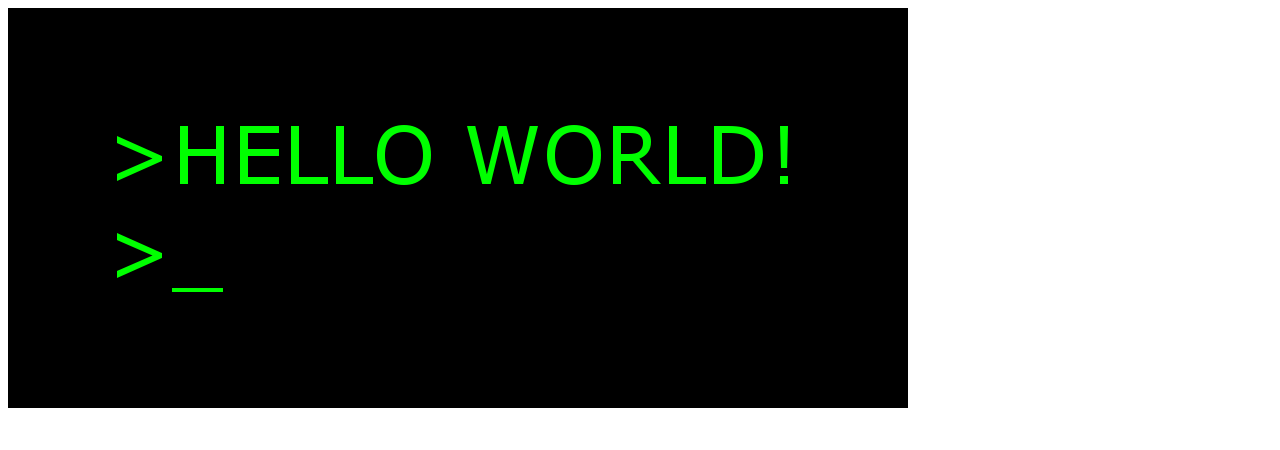
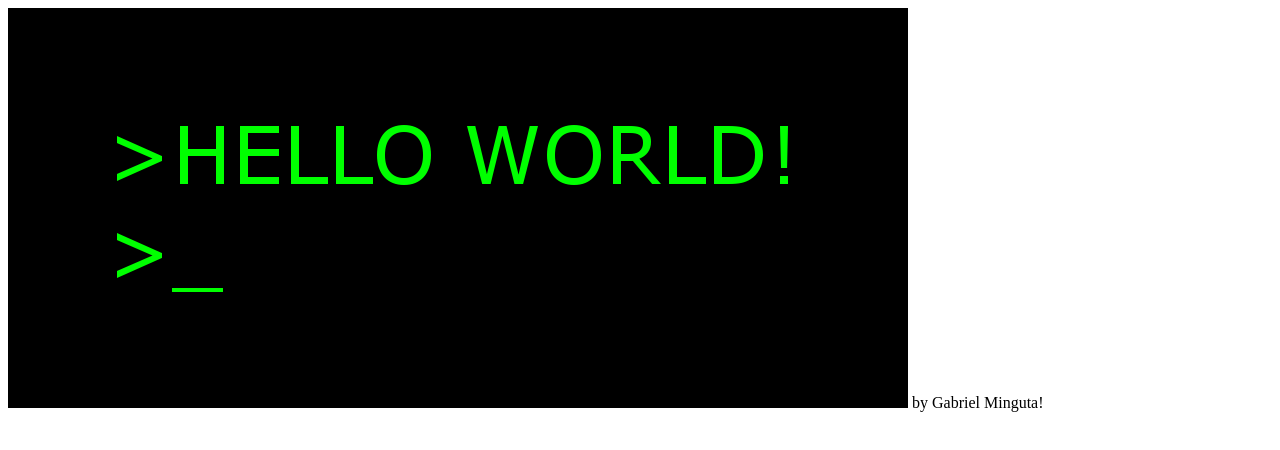
Before and after one commit to minguta/teste, a plain HTML site: page index.html in a window 1280 px wide. Drawn offline with Linux system fonts and the light colour scheme.

Commit message:
Signature

```diff
--- a/index.html
+++ b/index.html
@@ -4,5 +4,6 @@
 </head>
 <body>
 <img src="helloworld.gif" />
+by Gabriel Minguta!
 </body>
 </html>
```
